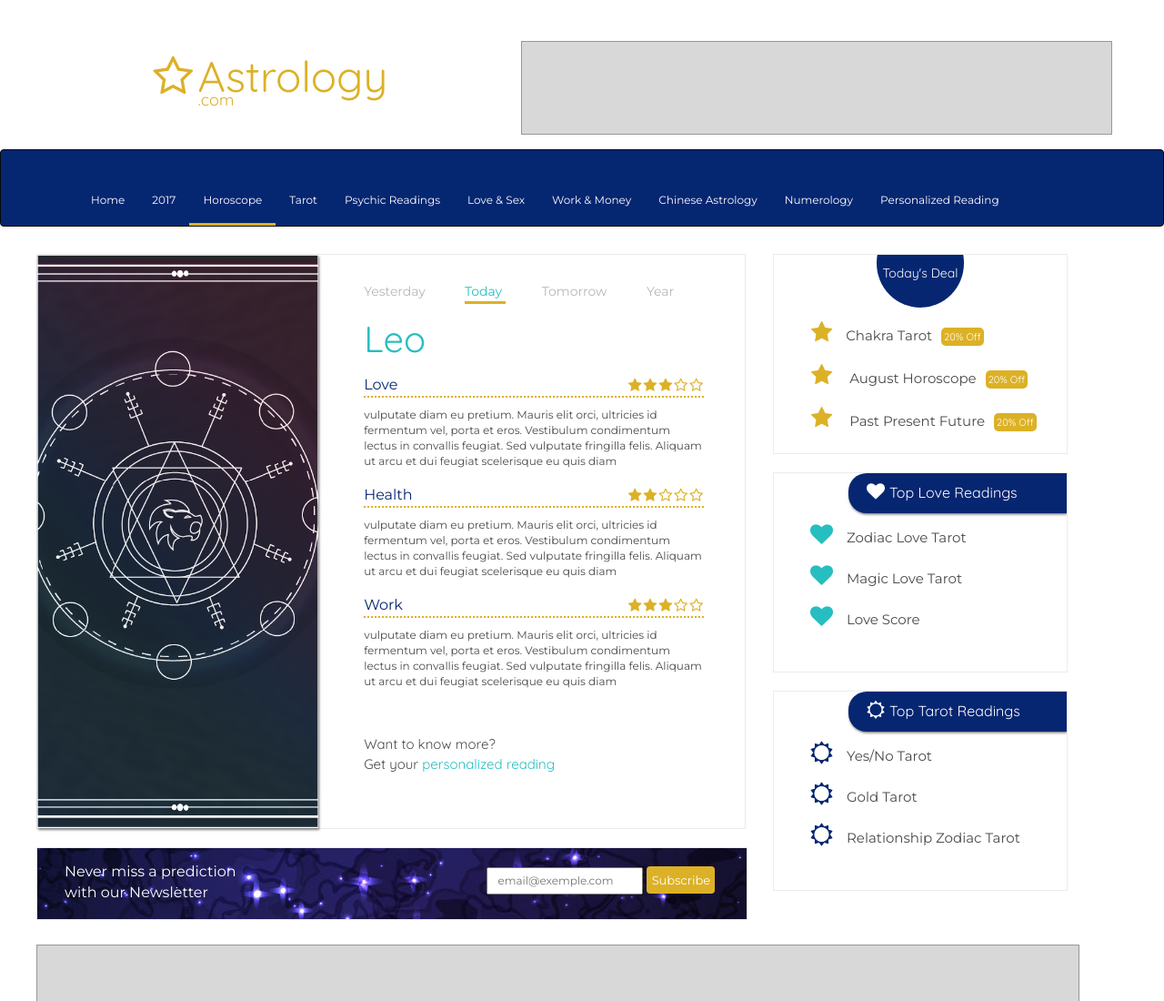
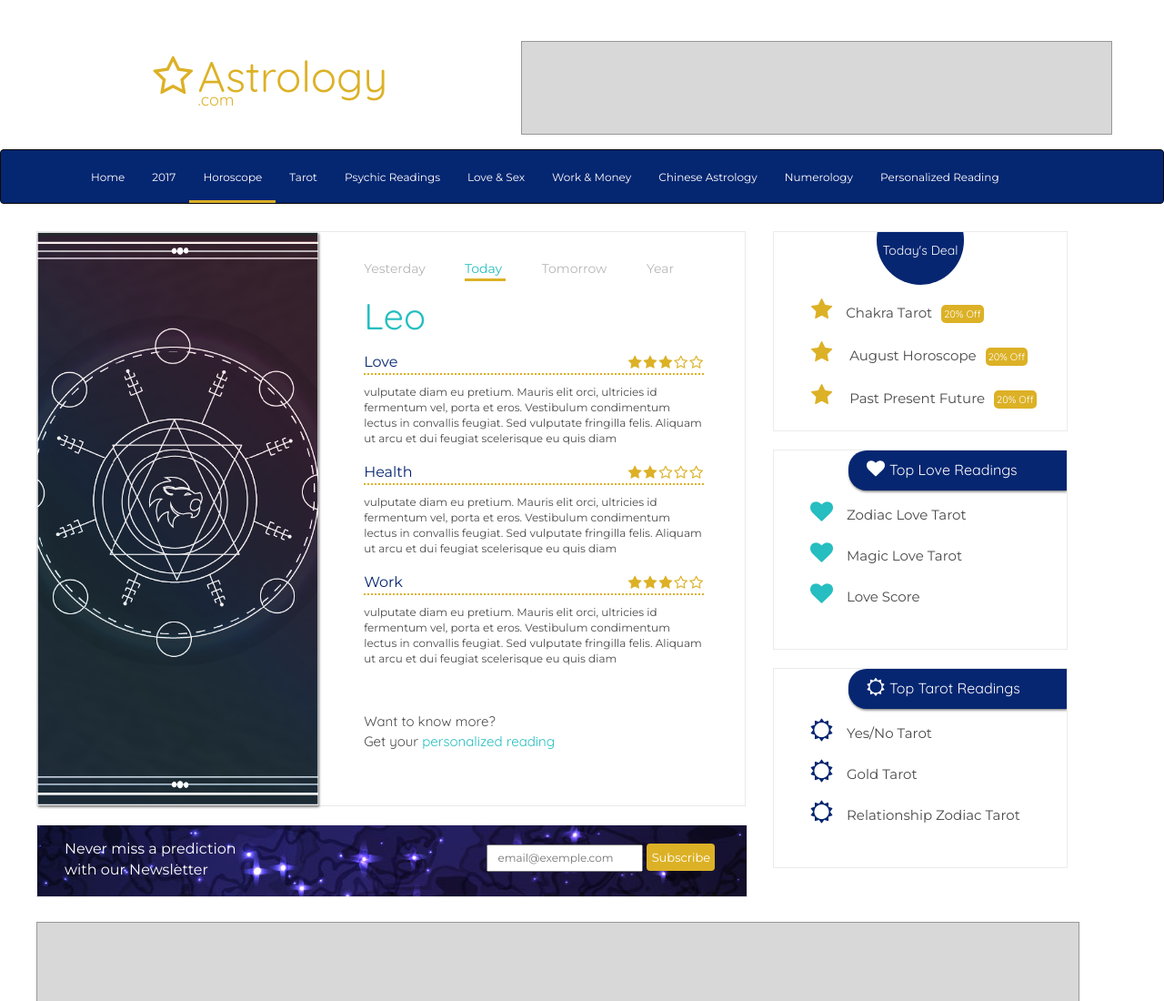
Before and after one commit to Myeche/astrochallenge, a plain HTML site: page index.html in a window 1280 px wide. Shown: the top 1100 px of the page at 91% size. Drawn offline with Linux system fonts and the light colour scheme.

Commit message:
fix nav margin

```diff
--- a/css/blog-post.css
+++ b/css/blog-post.css
@@ -65,7 +65,9 @@ footer {
 #Hactive {
     border-bottom: 3px solid #dcb126;
 }
-
+.nav{
+    margin-top:-25px;
+}
 .horoscope {
     width: 100%;
     height: 200%;
```
